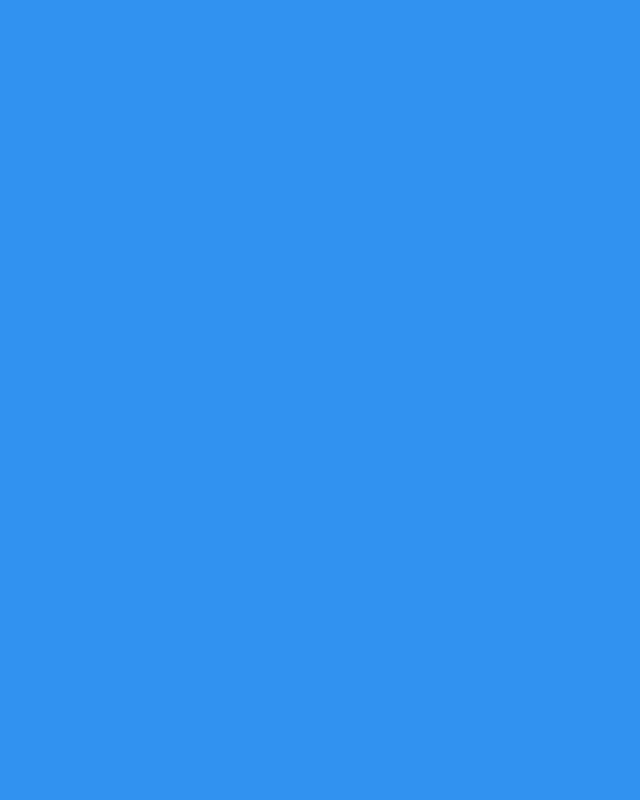
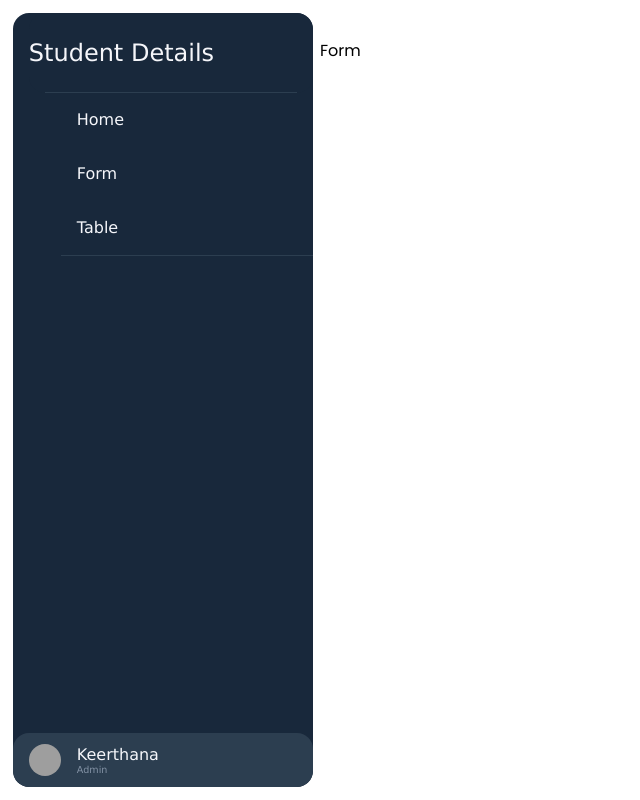
Before and after one commit to sanjayanbu12/KCT-frontend, a React (Create React App) app: page /form in a window 1280 px wide. Before the commit this address had no page. Shown: the whole page, without its empty margins (0-640 px from the left). Built offline with nearby package versions, Linux system fonts and the light colour scheme; grey boxes are pictures that could not be loaded.

Commit message:
Sidebar and content page fixed

```diff
--- a/src/App.js
+++ b/src/App.js
@@ -1,16 +1,30 @@
 import React from "react";
+import { Stack, Grid } from '@mui/material';
 import { BrowserRouter as Router, Routes, Route } from "react-router-dom";
 import Login from "./components/Login/Login";
 import Dashboard from "./components/DashBoard/Dashboard";
-import AllIndex from "./components/AllIndex";
+import Home from "./components/home/Home";
+import Form from "./components/form/Form";
+import Table from "./components/Table/Table"
 
 function App() {
   return (
     <Router>
-      <Routes>
-        <Route path="/" element={<Login />} />
-        <Route path="/allindex" element={<AllIndex />} />
-      </Routes>
+      <Stack minHeight="100vh">
+        <Grid container>
+          <Grid item xs={3}>
+            <Dashboard />
+          </Grid>
+          <Grid item xs={9}>
+            <Routes>
+              <Route path="/" element={<Login />} />
+              <Route path="/home" element={<Home />} />
+              <Route path="/form" element={<Form />} />
+              <Route path="/table" element={<Table />} />
+            </Routes>
+          </Grid>
+        </Grid>
+      </Stack>
     </Router>
   );
 }
--- a/src/components/DashBoard/Dashboard.css
+++ b/src/components/DashBoard/Dashboard.css
@@ -1,6 +1,6 @@
 :root {
-  --background: #3293F1;
-  --navbar-width: 256px;
+  --background: #fffff;
+  --navbar-width: 300px;
   --navbar-width-min: 80px;
   --navbar-dark-primary: #18283b;
   --navbar-dark-secondary: #2c3e50;
@@ -8,47 +8,60 @@
   --navbar-light-secondary: #8392a5;
 }
 
-html, body {
+html,
+body {
   margin: 0;
   background: var(--background);
 }
 
-#nav-toggle:checked ~ #nav-header {
+#nav-toggle:checked~#nav-header {
   width: calc(var(--navbar-width-min) - 16px);
 }
-#nav-toggle:checked ~ #nav-content, #nav-toggle:checked ~ #nav-footer {
+
+#nav-toggle:checked~#nav-content,
+#nav-toggle:checked~#nav-footer {
   width: var(--navbar-width-min);
 }
-#nav-toggle:checked ~ #nav-header #nav-title {
+
+#nav-toggle:checked~#nav-header #nav-title {
   opacity: 0;
   pointer-events: none;
   transition: opacity 0.1s;
 }
-#nav-toggle:checked ~ #nav-header label[for=nav-toggle] {
+
+#nav-toggle:checked~#nav-header label[for=nav-toggle] {
   left: calc(50% - 8px);
   transform: translate(-50%);
 }
-#nav-toggle:checked ~ #nav-header #nav-toggle-burger {
+
+#nav-toggle:checked~#nav-header #nav-toggle-burger {
   background: var(--navbar-light-primary);
 }
-#nav-toggle:checked ~ #nav-header #nav-toggle-burger:before, #nav-toggle:checked ~ #nav-header #nav-toggle-burger::after {
+
+#nav-toggle:checked~#nav-header #nav-toggle-burger:before,
+#nav-toggle:checked~#nav-header #nav-toggle-burger::after {
   width: 16px;
   background: var(--navbar-light-secondary);
   transform: translate(0, 0) rotate(0deg);
 }
-#nav-toggle:checked ~ #nav-content .nav-button span {
+
+#nav-toggle:checked~#nav-content .nav-button span {
   opacity: 0;
   transition: opacity 0.1s;
 }
-#nav-toggle:checked ~ #nav-content .nav-button .fas {
+
+#nav-toggle:checked~#nav-content .nav-button .fas {
   min-width: calc(100% - 16px);
 }
-#nav-toggle:checked ~ #nav-footer #nav-footer-avatar {
+
+#nav-toggle:checked~#nav-footer #nav-footer-avatar {
   margin-left: 0;
   left: 50%;
   transform: translate(-50%);
 }
-#nav-toggle:checked ~ #nav-footer #nav-footer-titlebox, #nav-toggle:checked ~ #nav-footer label[for=nav-footer-toggle] {
+
+#nav-toggle:checked~#nav-footer #nav-footer-titlebox,
+#nav-toggle:checked~#nav-footer label[for=nav-footer-toggle] {
   opacity: 0;
   transition: opacity 0.1s;
   pointer-events: none;
@@ -58,7 +71,7 @@ html, body {
   position: absolute;
   left: 1vw;
   top: 1vw;
-  height: calc(100% - 2vw);
+  height: calc(100vh - 2vw);
   background: var(--navbar-dark-primary);
   border-radius: 16px;
   display: flex;
@@ -68,6 +81,7 @@ html, body {
   overflow: hidden;
   user-select: none;
 }
+
 #nav-bar hr {
   margin: 0;
   position: relative;
@@ -76,10 +90,12 @@ html, body {
   border: none;
   border-top: solid 1px var(--navbar-dark-secondary);
 }
+
 #nav-bar a {
   color: inherit;
   text-decoration: inherit;
 }
+
 #nav-bar input[type=checkbox] {
   display: none;
 }
@@ -97,6 +113,7 @@ html, body {
   align-items: center;
   transition: width 0.2s;
 }
+
 #nav-header hr {
   position: absolute;
   bottom: 0;
@@ -126,7 +143,9 @@ label[for=nav-toggle] {
   border-radius: 99px;
   transition: background 0.2s;
 }
-#nav-toggle-burger:before, #nav-toggle-burger:after {
+
+#nav-toggle-burger:before,
+#nav-toggle-burger:after {
   content: "";
   position: absolute;
   top: -6px;
@@ -137,6 +156,7 @@ label[for=nav-toggle] {
   transform: translate(2px, 8px) rotate(30deg);
   transition: 0.2s;
 }
+
 #nav-toggle-burger:after {
   top: 6px;
   transform: translate(2px, -8px) rotate(-30deg);
@@ -154,14 +174,17 @@ label[for=nav-toggle] {
   overflow-x: hidden;
   transition: width 0.2s;
 }
+
 #nav-content::-webkit-scrollbar {
   width: 8px;
   height: 8px;
 }
+
 #nav-content::-webkit-scrollbar-thumb {
   border-radius: 99px;
   background-color: #D62929;
 }
+
 #nav-content::-webkit-scrollbar-button {
   height: 16px;
 }
@@ -177,7 +200,9 @@ label[for=nav-toggle] {
   border-radius: 16px 0 0 16px;
   transition: top 0.2s;
 }
-#nav-content-highlight:before, #nav-content-highlight:after {
+
+#nav-content-highlight:before,
+#nav-content-highlight:after {
   content: "";
   position: absolute;
   right: 0;
@@ -187,6 +212,7 @@ label[for=nav-toggle] {
   border-radius: 50%;
   box-shadow: 16px 16px var(--background);
 }
+
 #nav-content-highlight:after {
   top: 100%;
   box-shadow: 16px -16px var(--background);
@@ -204,58 +230,76 @@ label[for=nav-toggle] {
   z-index: 1;
   transition: color 0.2s;
 }
+
 .nav-button span {
   transition: opacity 1s;
 }
+
 .nav-button .fas {
   transition: min-width 0.2s;
 }
+
 .nav-button:nth-of-type(1):hover {
   color: var(--navbar-dark-primary);
 }
-.nav-button:nth-of-type(1):hover ~ #nav-content-highlight {
+
+.nav-button:nth-of-type(1):hover~#nav-content-highlight {
   top: 16px;
 }
+
 .nav-button:nth-of-type(2):hover {
   color: var(--navbar-dark-primary);
 }
-.nav-button:nth-of-type(2):hover ~ #nav-content-highlight {
+
+.nav-button:nth-of-type(2):hover~#nav-content-highlight {
   top: 70px;
 }
+
 .nav-button:nth-of-type(3):hover {
   color: var(--navbar-dark-primary);
 }
-.nav-button:nth-of-type(3):hover ~ #nav-content-highlight {
+
+.nav-button:nth-of-type(3):hover~#nav-content-highlight {
   top: 124px;
 }
+
 .nav-button:nth-of-type(4):hover {
   color: var(--navbar-dark-primary);
 }
-.nav-button:nth-of-type(4):hover ~ #nav-content-highlight {
+
+.nav-button:nth-of-type(4):hover~#nav-content-highlight {
   top: 178px;
 }
+
 .nav-button:nth-of-type(5):hover {
   color: var(--navbar-dark-primary);
 }
-.nav-button:nth-of-type(5):hover ~ #nav-content-highlight {
+
+.nav-button:nth-of-type(5):hover~#nav-content-highlight {
   top: 232px;
 }
+
 .nav-button:nth-of-type(6):hover {
   color: var(--navbar-dark-primary);
 }
-.nav-button:nth-of-type(6):hover ~ #nav-content-highlight {
+
+.nav-button:nth-of-type(6):hover~#nav-content-highlight {
   top: 286px;
 }
+
 .nav-button:nth-of-type(7):hover {
   color: var(--navbar-dark-primary);
 }
-.nav-button:nth-of-type(7):hover ~ #nav-content-highlight {
+
+.nav-button:nth-of-type(7):hover~#nav-content-highlight {
   top: 340px;
 }
+
 .nav-button:nth-of-type(8):hover {
   color: var(--navbar-dark-primary);
 }
-.nav-button:nth-of-type(8):hover ~ #nav-content-highlight {
+
+.nav-button:nth-of-type(8):hover~#nav-content-highlight {
   top: 394px;
 }
 
@@ -295,6 +339,7 @@ label[for=nav-toggle] {
   transform: translate(0);
   transition: 0.2s;
 }
+
 #nav-footer-avatar img {
   height: 100%;
 }
@@ -313,11 +358,12 @@ label[for=nav-toggle] {
   font-size: 0.6rem;
 }
 
-#nav-toggle:not(:checked) ~ #nav-footer-toggle:checked + #nav-footer {
+#nav-toggle:not(:checked)~#nav-footer-toggle:checked+#nav-footer {
   height: 30%;
   min-height: 54px;
 }
-#nav-toggle:not(:checked) ~ #nav-footer-toggle:checked + #nav-footer label[for=nav-footer-toggle] {
+
+#nav-toggle:not(:checked)~#nav-footer-toggle:checked+#nav-footer label[for=nav-footer-toggle] {
   transform: rotate(180deg);
 }
 
@@ -340,10 +386,12 @@ label[for=nav-footer-toggle] {
   font-size: 0.8rem;
   overflow: auto;
 }
+
 #nav-footer-content::-webkit-scrollbar {
   width: 8px;
   height: 8px;
 }
+
 #nav-footer-content::-webkit-scrollbar-thumb {
   border-radius: 99px;
   background-color: #D62929;
--- a/src/components/DashBoard/Dashboard.jsx
+++ b/src/components/DashBoard/Dashboard.jsx
@@ -1,25 +1,26 @@
 import React from 'react';
+import { Link } from 'react-router-dom';
 import './Dashboard.css';
 const Dashboard = () => {
   return (
 
     <div id="nav-bar">
-  <input id="nav-toggle" type="checkbox"/>
-  <div id="nav-header"><a id="nav-title">Kumaraguru<i class="fab fa-codepen"></i></a>
-    <label for="nav-toggle"><span id="nav-toggle-burger"></span></label>
-    <hr/>
+      <input id="nav-toggle" type="checkbox" />
+      <div id="nav-header"><a id="nav-title">Student Details<i class="fab fa-codepen"></i></a>
+        {/* <label for="nav-toggle"><span id="nav-toggle-burger"></span></label> */}
+        <hr />
       </div>
       <div id="nav-content">
-    <div class="nav-button"><i class="fas fa-palette"></i><span>Home</span></div>
-    <div class="nav-button"><i class="fas fa-images"></i><span>Table</span></div>
-
-    <hr/>
+        <Link to="/home" className="nav-button"><i class="fas fa-images"></i><span>Home</span></Link>
+        <Link to="/form" className="nav-button"><i class="fas fa-images"></i><span>Form</span></Link>
+        <Link to="/table" className="nav-button"><i class="fas fa-images"></i><span>Table</span></Link>
+        <hr />
         <div id="nav-content-highlight"></div>
       </div>
-  <input id="nav-footer-toggle" type="checkbox"/>
+      <input id="nav-footer-toggle" type="checkbox" />
       <div id="nav-footer">
         <div id="nav-footer-heading">
-      <div id="nav-footer-avatar"><img src="https://gravatar.com/avatar/4474ca42d303761c2901fa819c4f2547"/></div>
+          <div id="nav-footer-avatar"><img src="https://gravatar.com/avatar/4474ca42d303761c2901fa819c4f2547" /></div>
           <div id="nav-footer-titlebox"><a id="nav-footer-title">Keerthana</a><span id="nav-footer-subtitle">Admin</span></div>
           <label for="nav-footer-toggle"><i class="fas fa-caret-up"></i></label>
         </div>
--- a/src/components/Login/Login.jsx
+++ b/src/components/Login/Login.jsx
@@ -13,7 +13,7 @@ const Login = () => {
         // Check if email and password match the specific credentials
         if (formData.email === 'keerthana@gmail.com' && formData.password === '123456') {
             // Navigate to /allIndex if credentials are correct
-            history('/allindex');
+            history('/home');
         } else {
             // Show an alert for incorrect email or password
             alert('Email or password is incorrect');
--- a/src/components/Table/Table.js
+++ b/src/components/Table/Table.jsx
@@ -2,7 +2,9 @@ import React from 'react'
 
 const Table = () => {
   return (
-    <div>Table</div>
+    <div style={{ margin: '3vw 3vw 3vw 0' }}>
+      Table
+    </div>
   )
 }
 
--- /dev/null
+++ b/src/components/form/Form.jsx
@@ -0,0 +1,11 @@
+import React from 'react'
+
+const Form = () => {
+    return (
+        <div style={{ margin: '3vw 3vw 3vw 0' }}>
+            Form
+        </div>
+    )
+}
+
+export default Form
--- /dev/null
+++ b/src/components/home/Home.jsx
@@ -0,0 +1,11 @@
+import React from 'react'
+
+const Home = () => {
+  return (
+    <div style={{ margin: '3vw 3vw 3vw 0' }}>
+      Home
+    </div>
+  )
+}
+
+export default Home
```
Lines whose indentation alone changed are shown as unchanged.
